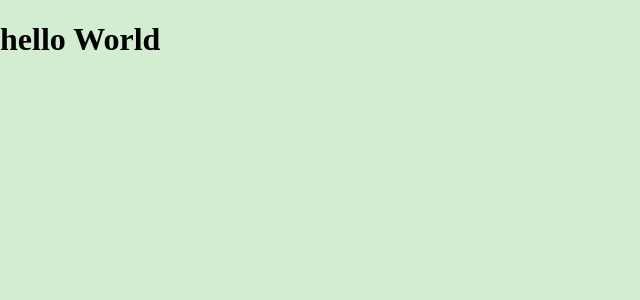
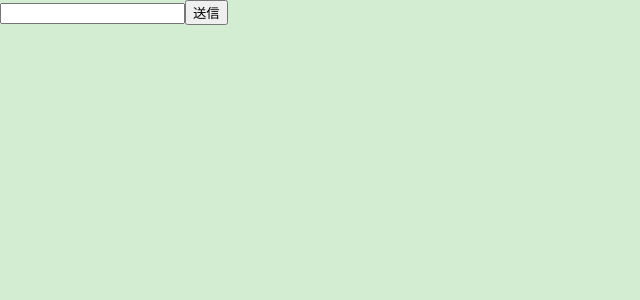
Before and after one commit to Semi-koron/korocupFrontend2024, a Next.js app: page /pages/editprofile in a window 1280 px wide. Shown: the top 300 px of the page, without its empty margins (0-640 px from the left). Built offline with nearby package versions, Linux system fonts and the light colour scheme.

Commit message:
fix some send user data functions

```diff
--- a/src/app/page.tsx
+++ b/src/app/page.tsx
@@ -22,7 +22,7 @@ const login = async () => {
   localStorage.setItem("token", (await result.user.getIdTokenResult()).token);
   const postToken = async () => {
     const token = localStorage.getItem("token");
-    const res = await fetch("http://localhost:8080/auth/create/user", {
+    const res = await fetch("http://localhost:8080/auth/login", {
       method: "POST",
       headers: {
         "Content-Type": "application/json",
--- a/src/app/pages/editprofile/page.tsx
+++ b/src/app/pages/editprofile/page.tsx
@@ -1,3 +1,35 @@
+"use client";
+import { useState } from "react";
+
 export default function Home() {
-  return <h1>hello World</h1>;
+  const [user_id, setUser_id] = useState<string>("");
+
+  const handleChange = (e: React.ChangeEvent<HTMLInputElement>) => {
+    setUser_id(e.target.value);
+  };
+
+  const send = async () => {
+    const token = localStorage.getItem("token");
+    const res = await fetch("http://localhost:8080/auth/create/user", {
+      method: "POST",
+      headers: {
+        "Content-Type": "application/json",
+        Authorization: "Bearer " + token,
+      },
+      body: JSON.stringify({
+        user_id: user_id,
+        icon: 0,
+        profile: 0,
+      }),
+    });
+    const data = await res.json();
+    console.log(data);
+  };
+
+  return (
+    <>
+      <input type="text" value={user_id} onChange={handleChange} />
+      <button onClick={send}>送信</button>
+    </>
+  );
 }
```
Also changed, not shown: src/app/pages/painting/page.tsx (+22 -0 lines).
